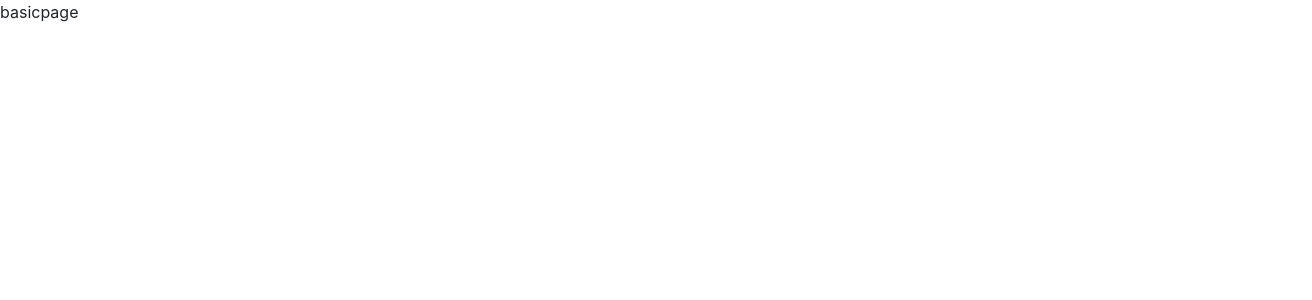
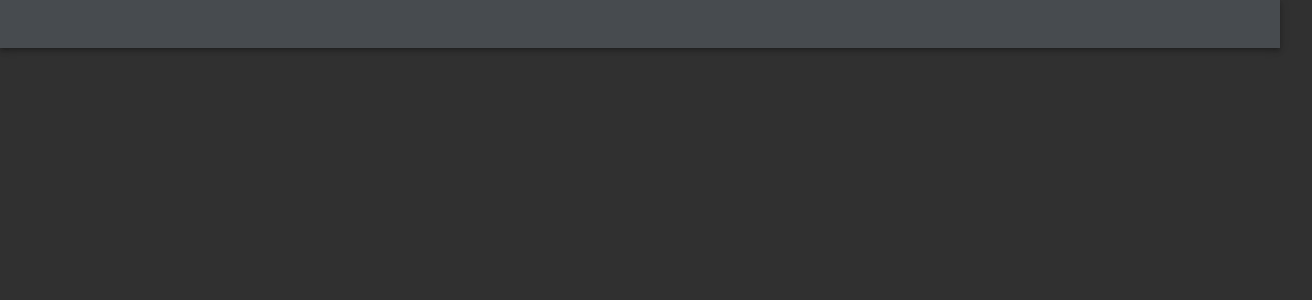
Before and after one commit to jawadjawid/SportCred, a React (Create React App) app in the folder SPORTCRED/client/: page /profile in a window 1280 px wide. Shown: the top 300 px of the page, 1312 px wide, since content can reach past the window. Built offline with nearby package versions, Linux system fonts and the light colour scheme.

Commit message:
add dark theme and mock nav bar

```diff
--- a/SPORTCRED/client/src/components/Profile/Profile.js
+++ b/SPORTCRED/client/src/components/Profile/Profile.js
@@ -1,10 +1,52 @@
 import React from 'react';
+import CssBaseline from "@material-ui/core/CssBaseline";
+import Grid from "@material-ui/core/Grid";
+import AppBar from "@material-ui/core/AppBar";
+import { createMuiTheme } from '@material-ui/core/styles';
+import ThemeProvider from '@material-ui/styles/ThemeProvider';
+import IconButton from "@material-ui/core/IconButton";
+import Typography from "@material-ui/core/Typography";
 
 
+const theme1 = createMuiTheme({
+    palette: {
+        primary: {
+            light: '#6b6e70',
+            main: '#474b4f',
+            dark: '#222629',
+            contrastText: '#fff',
+        },
+        secondary: {
+            light: '#86c232',
+            main: '#61892f',
+            dark: '#222629',
+            contrastText: '#fff',
+        },
+        type:'dark'
+    }, typography: {
+        h1:{
+            fontWeight:'300rem',
+            fontSize:'1.5rem',
+            marginBottom:'1.0rem'
+        },
+        h2:{
+            fontSize:'1.5rem'
+        }
+    }
+});
 
-export default class Profile extends React.Component {
-
-    render(){
-        return <p>basicpage</p>
-    }
+export default function Profile() {
+    return (
+        <ThemeProvider theme={theme1}>
+            <AppBar position="static" style={{"margin-bottom":"1rem",padding:"1.5rem"}}>
+            </AppBar>
+            <CssBaseline/>
+            <Grid container spacing={2} style={{"margin-left":"1rem"}}>
+                <Grid item xs={3}>
+                </Grid>
+                <Grid item xs={9}>
+                </Grid>
+            </Grid>
+        </ThemeProvider>
+    );
 }
```
